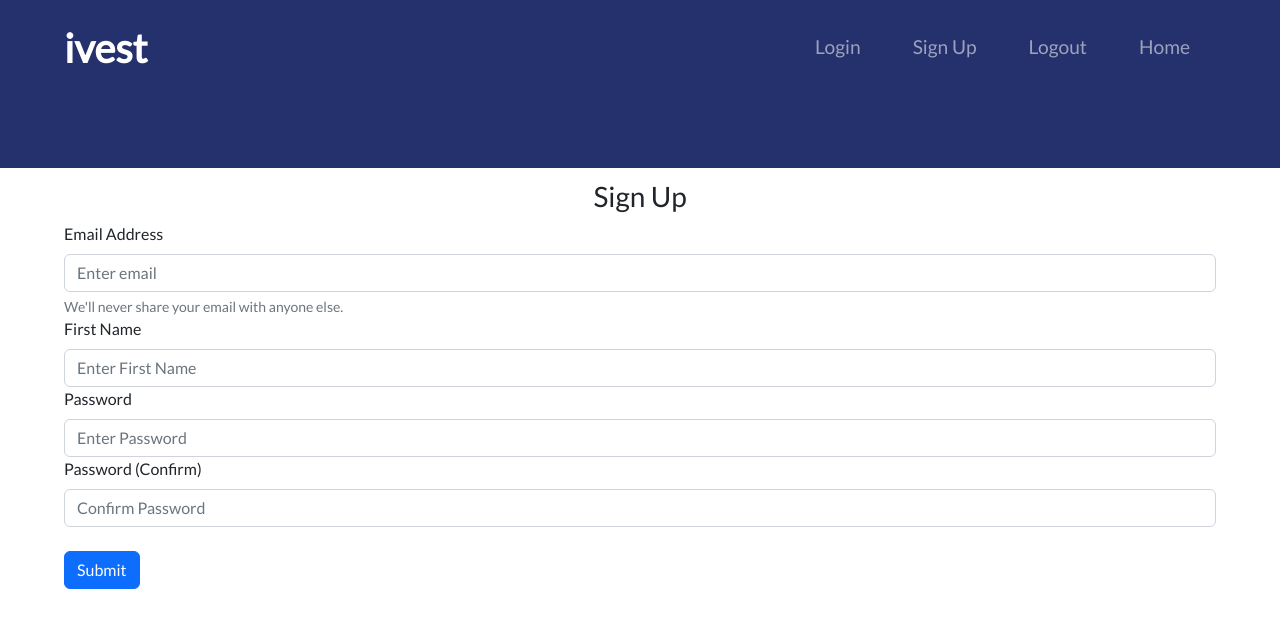
After one commit to faganDavid/investment-app, a Flask app: template website/templates/sign_up.html in a window 1280 px wide. The commit adds this page. Shown: the top 628 px of the page. Run offline with Flask 2, Linux system fonts and the light colour scheme; the template is opened without the code that fills it, so the values that code supplies are empty.

Commit message:
updated project directory

```diff
--- a/website/static/styles.css
+++ b/website/static/styles.css
@@ -8,7 +8,7 @@ body {
 }
 
 .container-fluid {
-    padding: 3% 15%
+    padding: 1% 5%
 }
 
 /* Nav bar */
--- a/website/templates/index.html
+++ b/website/templates/index.html
@@ -3,7 +3,9 @@
 
 <head>
     <meta charset="UTF-8">
-    <title>ivest</title>
+    <meta name="viewport" content="width=device-width, initial-scale=1">
+
+    <title>{% block title %} ivest {% endblock %}</title>
 
     <!-- Bootstrap CSS -->
     <link href="https://cdn.jsdelivr.net/npm/bootstrap@5.2.2/dist/css/bootstrap.min.css" rel="stylesheet" integrity="sha384-Zenh87qX5JnK2Jl0vWa8Ck2rdkQ2Bzep5IDxbcnCeuOxjzrPF/et3URy9Bv1WTRi" crossorigin="anonymous">
@@ -14,6 +16,7 @@
 
     <!-- JavaScript Bundle with Popper -->
     <script src="https://cdn.jsdelivr.net/npm/bootstrap@5.0.2/dist/js/bootstrap.bundle.min.js" integrity="sha384-MrcW6ZMFYlzcLA8Nl+NtUVF0sA7MsXsP1UyJoMp4YLEuNSfAP+JcXn/tWtIaxVXM" crossorigin="anonymous"></script>
+
 </head>
 
 <body>
@@ -31,27 +34,38 @@
             <div class="collapse navbar-collapse" id="navbarSupportedContent">
                 <ul class="navbar-nav ms-auto">
                     <li class="nav-item">
-                          <a class="nav-link active" aria-current="page" href="#">Home</a>
+                      <a class="nav-link" aria-current="page" id="login" href="/login">Login</a>
                     </li>
                     <li class="nav-item">
-                          <a class="nav-link" href="#">Link1</a>
+                      <a class="nav-link" id="signUp" href="/sign-up">Sign Up</a>
                     </li>
                     <li class="nav-item">
-                          <a class="nav-link" href="#">Link2</a>
+                      <a class="nav-link" id="logout" href="/logout">Logout</a>
                     </li>
                     <li class="nav-item">
-                          <a class="nav-link" href="#">Link3</a>
+                      <a class="nav-link" id="home" href="/">Home</a>
                     </li>
                 </ul>
             </div>
         </nav>
 
+        {% block home_content %}
+        {% endblock %}
+
     </div>
-
-        <!-- Title -->
 
 
 </section>
 
+    <div class="container-fluid">
+
+        {% block content %}
+        {% endblock %}
+
+    </div>
+
+
+
+
 </body>
 </html>
--- /dev/null
+++ b/website/templates/sign_up.html
@@ -0,0 +1,63 @@
+{% extends "index.html" %}
+
+{% block title %} Sign Up {% endblock %}
+
+{% block content %}
+
+<form method="POST">
+
+    <h3 align="center">Sign Up</h3>
+
+    <div class="mb3">
+
+        <label for="email" class="form-label">Email Address</label>
+        <input type="email"
+               class="form-control"
+               id="email"
+               name="email"
+               placeholder="Enter email">
+        <div id="emailHelp" class="form-text">We'll never share your email with anyone else.</div>
+
+    </div>
+
+    <div class="mb3">
+
+        <label for="firstName" class="form-label">First Name</label>
+        <input type="text"
+               class="form-control"
+               id="firstName"
+               name="firstName"
+               placeholder="Enter First Name">
+
+    </div>
+
+    <div class="mb3">
+
+        <label for="password1" class="form-label">Password</label>
+        <input type="password"
+               class="form-control"
+               id="password1"
+               name="password1"
+               placeholder="Enter Password">
+
+    </div>
+
+    <div class="mb3">
+
+        <label for="password2" class="form-label">Password (Confirm)</label>
+        <input type="password"
+               class="form-control"
+               id="password2"
+               name="password2"
+               placeholder="Confirm Password">
+
+    </div>
+
+    <br>
+
+    <button type="submit" class="btn btn-primary">Submit</button>
+
+
+</form>
+
+{% endblock %}
--- a/wsgi.py
+++ b/wsgi.py
@@ -0,0 +1,7 @@
+from website import create_app
+
+
+app = create_app()
+
+if __name__ == "__main__":
+    app.run(debug=True)
```
Also changed, not shown: website/__init__.py (+14 -0 lines), website/auth.py (+19 -0 lines), website/routes.py (+9 -0 lines), website/templates/home.html (added, +7 -0 lines), website/templates/login.html (added, +42 -0 lines). Lines whose indentation alone changed are shown as unchanged.
